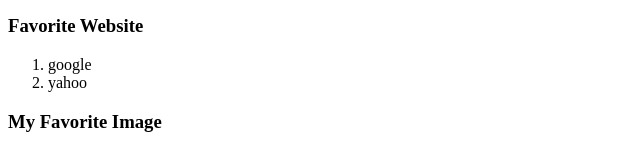
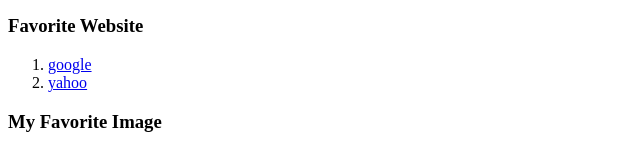
Before and after one commit to c3240510/www, a plain HTML site: page index.html in a window 1280 px wide. Shown: the part 339-485 px from the top of the page, without its empty margins (0-640 px from the left). Drawn offline with Linux system fonts and the light colour scheme.

Commit message:
20250521_01

```diff
--- a/index.html
+++ b/index.html
@@ -20,8 +20,8 @@
     </ui>
     <h3>Favorite Website</h3>
     <ol>
-        <li><a href="https://www.google.com/"></a>google</li>
-        <li><a href="https://www.yahoo.co.jp/"></a>yahoo</li>
+        <li><a href="https://www.google.co jp/">google</a></li>
+        <li><a href="https://www.yahoo.co.jp/">yahoo</a></li>
     </ol>
     <h3>My Favorite Image</h3>
     <img src="example.jpg" alt="example image">
```
